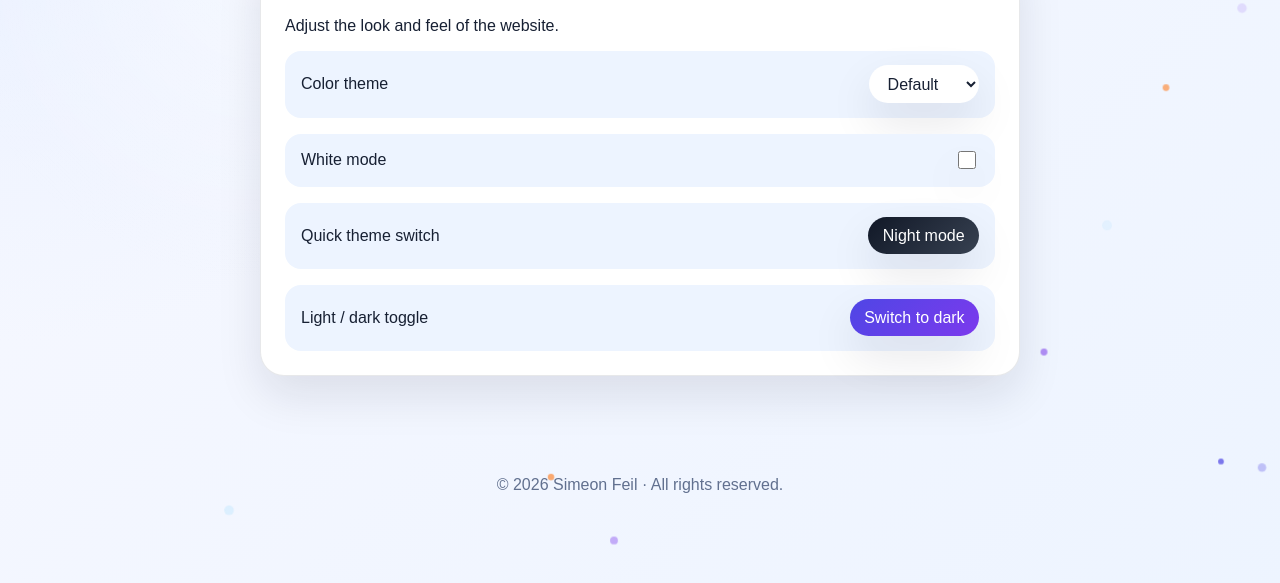
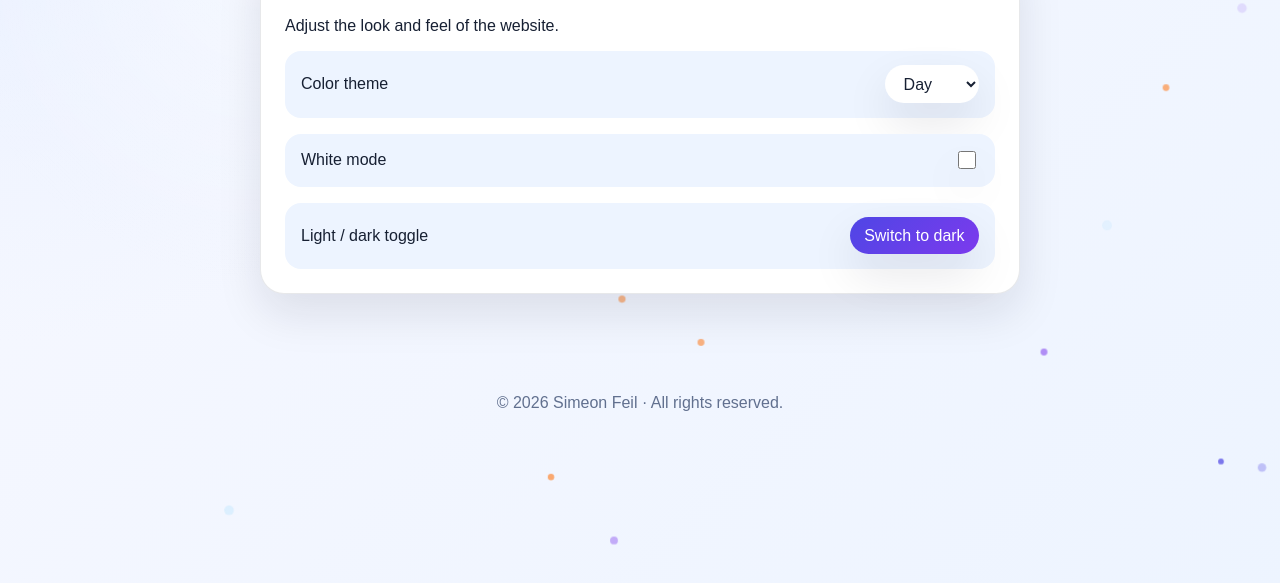
Before and after one commit to simeon2feil/my_website, a plain HTML site: page settings.html in a window 1280 px wide. Shown: the part 185-768 px from the top of the page. Drawn offline with Linux system fonts and the light colour scheme.

Commit message:
settings page update

```diff
--- a/settings.html
+++ b/settings.html
@@ -28,10 +28,10 @@
           <label class="setting-row" for="color-theme-select">
             <span>Color theme</span>
             <select id="color-theme-select">
-              <option value="default">Default</option>
-              <option value="sunset">Sunset</option>
-              <option value="forest">Forest</option>
-              <option value="midnight">Midnight</option>
+              <option value="default">Day</option>
+              <option value="sunset">yellow</option>
+              <option value="forest">green</option>
+              <option value="midnight">night</option>
             </select>
           </label>
 
@@ -42,10 +42,6 @@
             </div>
           </label>
 
-          <div class="setting-row">
-            <span>Quick theme switch</span>
-            <button class="night-mode-button" id="night-mode-button" type="button">Night mode</button>
-          </div>
 
           <div class="setting-row">
             <span>Light / dark toggle</span>
```
